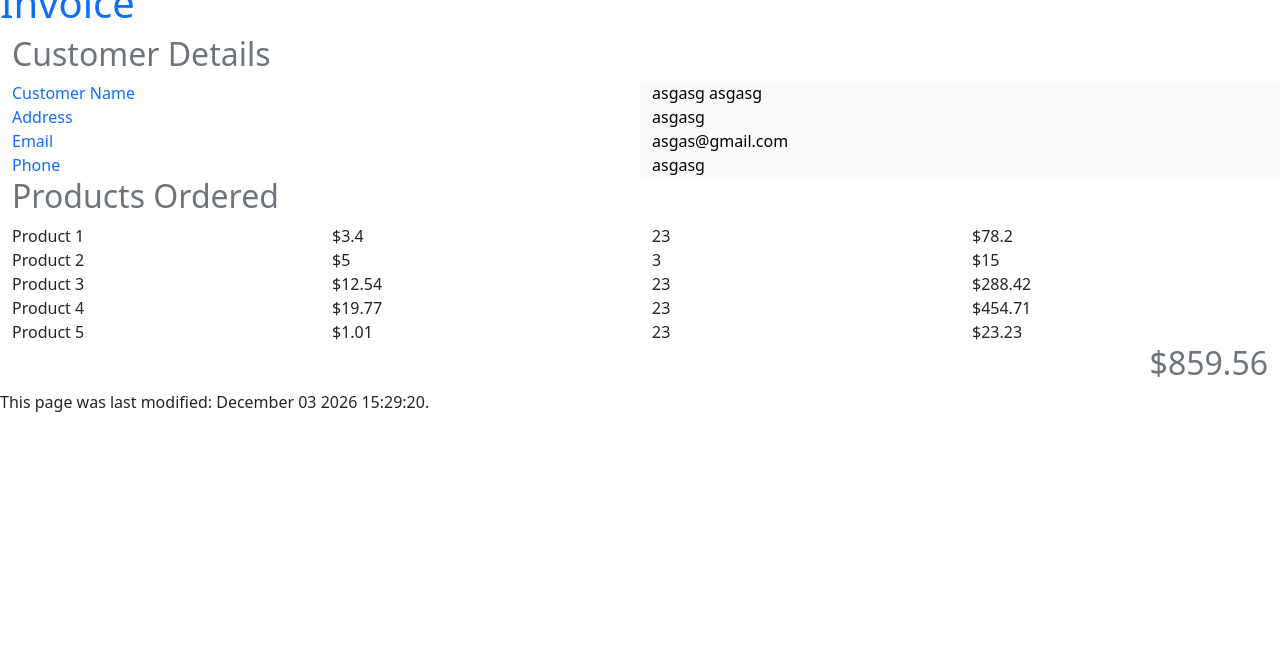
After one commit to Lake-Tuggeranong-College/MW-2023S1Web-software-development-fundamental-PHP, a PHP site: page /invoice.php in a window 1280 px wide. The commit adds this page. Shown: the part 147-800 px from the top of the page. Run offline with PHP 8.4, Linux system fonts and the light colour scheme.

Commit message:
invoice made

```diff
--- /dev/null
+++ b/invoice.php
@@ -0,0 +1,129 @@
+<?php include "template.php" ?>
+<title>Invoice</title>
+<body>
+
+<?php
+// Read the contents of the file
+$currentRow = 1;
+if (($handle = fopen("orders.csv", "r")) !== FALSE) {
+    while (($data = fgetcsv($handle, 1000, ",")) !== FALSE) {
+        $numberOfRowsOfData = count($data);
+        $currentRow++; //Add one to the current row
+
+// Customer Details
+        $cusNameFirst = $data[0];
+        $cusNameSecond = $data[1];
+        $cusAddress = $data[2];
+        $cusEmail = $data[3];
+        $cusPhone = $data[4];
+
+// Product Quantities
+        $prod1Quantity = $data[5];
+        $prod2Quantity = $data[6];
+        $prod3Quantity = $data[7];
+        $prod4Quantity = $data[8];
+        $prod5Quantity = $data[9];
+    }
+    fclose($handle); //closes the file
+           $prod1ItemCost = 3.4;
+        $prod2ItemCost = 5.0;
+        $prod3ItemCost = 12.54;
+        $prod4ItemCost = 19.77;
+        $prod5ItemCost = 1.01;
+
+        $prod1SubTotal = $prod1Quantity * $prod1ItemCost;
+        $prod2SubTotal = $prod2Quantity * $prod2ItemCost;
+        $prod3SubTotal = $prod3Quantity * $prod3ItemCost;
+        $prod4SubTotal = $prod4Quantity * $prod4ItemCost;
+        $prod5SubTotal = $prod5Quantity * $prod5ItemCost;
+        $invoiceTotal = $prod1SubTotal + $prod2SubTotal + $prod3SubTotal + $prod4SubTotal + $prod5SubTotal;
+}
+?>
+
+<!--Customer Details-->
+<h1 class="text-primary">Invoice</h1>
+<div class="container-fluid">
+
+    <div class="row">
+        <div class="col-md-12">
+            <h2 class="text-secondary">Customer Details</h2>
+        </div>
+    </div>
+    <div class="row">
+        <div class="col-md-6 text-primary">
+            Customer Name
+        </div>
+        <div class="col-md-6 text-bg-light">
+            <?= $cusNameFirst . " " . $cusNameSecond ?>
+        </div>
+        <div class="col-md-6 text-primary">
+            Address
+        </div>
+        <div class="col-md-6 text-bg-light">
+            <?= $cusAddress ?>
+        </div>
+
+        <div class="col-md-6 text-primary">
+            Email
+        </div>
+        <div class="col-md-6 text-bg-light">
+            <?= $cusEmail ?>
+        </div>
+
+        <div class="col-md-6 text-primary">
+            Phone
+        </div>
+        <div class="col-md-6 text-bg-light">
+            <?= $cusPhone ?>
+        </div>
+    </div>
+</div>
+<!--Products ordered -->
+<div class="container-fluid">
+    <div class="row">
+        <div class="col-lg-12">
+            <h2 class="text-secondary">Products Ordered</h2>
+        </div>
+    </div>
+
+    <div class="row">
+        <div class="col-lg-3">Product 1</div>
+        <div class="col-lg-3">$<?= $prod1ItemCost ?></div>
+        <div class="col-lg-3"><?= $prod1Quantity ?></div>
+        <div class="col-lg-3">$<?= $prod1SubTotal ?></div>
+    </div>
+    <div class="row">
+        <div class="col-lg-3">Product 2</div>
+        <div class="col-lg-3">$<?= $prod2ItemCost ?></div>
+        <div class="col-lg-3"><?= $prod2Quantity ?></div>
+        <div class="col-lg-3">$<?= $prod2SubTotal ?></div>
+    </div>
+    <div class="row">
+        <div class="col-lg-3">Product 3</div>
+        <div class="col-lg-3">$<?= $prod3ItemCost ?></div>
+        <div class="col-lg-3"><?= $prod3Quantity ?></div>
+        <div class="col-lg-3">$<?= $prod3SubTotal ?></div>
+    </div>
+    <div class="row">
+        <div class="col-lg-3">Product 4</div>
+        <div class="col-lg-3">$<?= $prod4ItemCost ?></div>
+        <div class="col-lg-3"><?= $prod4Quantity ?></div>
+        <div class="col-lg-3">$<?= $prod4SubTotal ?></div>
+    </div>
+    <div class="row">
+        <div class="col-lg-3">Product 5</div>
+        <div class="col-lg-3">$<?= $prod5ItemCost ?></div>
+        <div class="col-lg-3"><?= $prod5Quantity ?></div>
+        <div class="col-lg-3">$<?= $prod5SubTotal ?></div>
+    </div>
+    <div class="row">
+        <div class="col-lg-12">
+            <h2 class="text-secondary text-sm-end">$<?= $invoiceTotal ?></h2>
+        </div>
+    </div>
+</div>
+
+<?php echo footer() ?>
+</body>
+<script src="js/bootstrap.bundle.min.js"></script>
+</html>
--- a/orders.csv
+++ b/orders.csv
@@ -1,3 +1 @@
-,,,,,,,,,,
-,,,,,,,,,,
 asgasg,asgasg,asgasg,asgas@gmail.com,asgasg,23,3,23,23,23,
```
Also changed, not shown: orderForm.php (+19 -0 lines).
